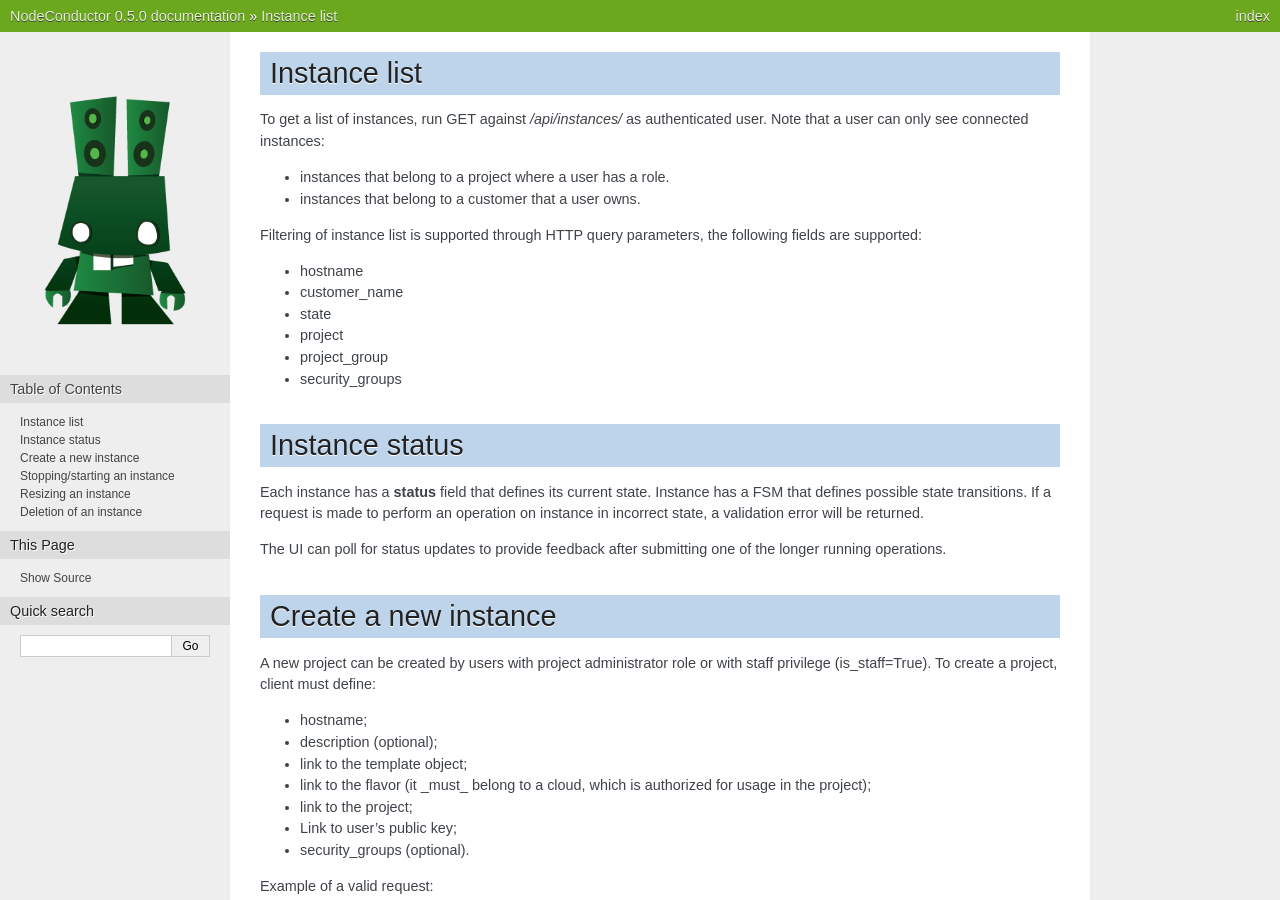
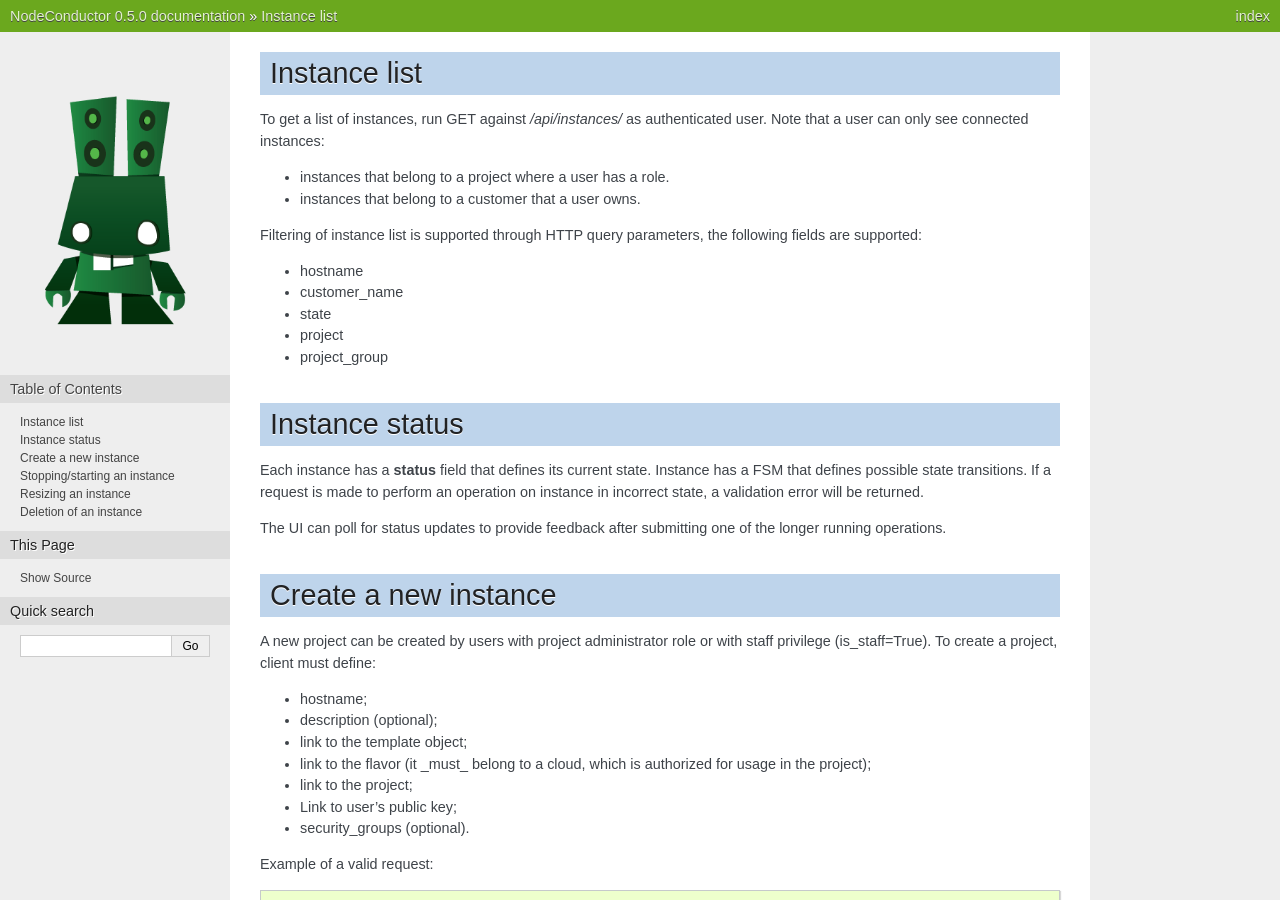
Before and after one commit to opennode/waldur-core, a Sphinx documentation site: the page built from docs/api/instance.rst, in a window 1280 px wide and 900 px high. Built offline with Sphinx 7.4.7, drawn with Linux system fonts in a browser that asks for light colours.

Commit message:
remove filter by security groups from docs

```diff
--- a/docs/api/instance.rst
+++ b/docs/api/instance.rst
@@ -14,7 +14,6 @@ Filtering of instance list is supported through HTTP query parameters, the follo
 - state
 - project
 - project_group
-- security_groups
 
 
 Instance status
```
